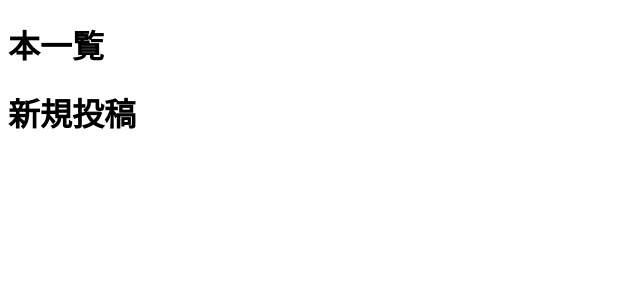
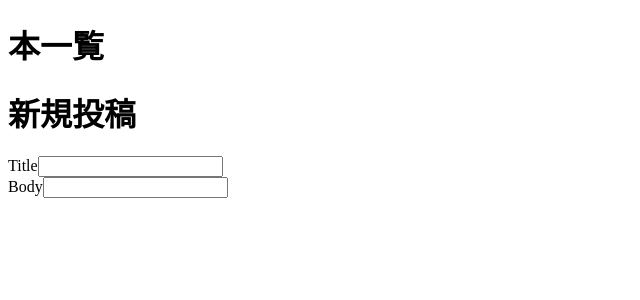
Before and after one commit to j19015/Next_Go, a Next.js app in the folder frontend/: page /books in a window 1280 px wide. Shown: the top 300 px of the page, without its empty margins (0-640 px from the left). Built offline with nearby package versions, Linux system fonts and the light colour scheme.

Commit message:
usestate update page  index->books/index && create form

```diff
--- a/frontend/src/pages/books/index.tsx
+++ b/frontend/src/pages/books/index.tsx
@@ -1,8 +1,25 @@
 import React from 'react';
 import Link from 'next/link';
+//apiにあるcreateBookメソッドをimport
 import{createBook} from'../../lib/api'
 
+//useStateを用いて状態管理
+import { useState } from 'react';
+
 const Home = () => {
+  //title,bodyを定義
+  const [title,setTitle]=useState('');
+  const [body,setBody]=useState('');
+
+  //handleを定義
+  const handleChangeTitle=(e :any)=>{
+    setTitle(e.target.value)
+  }
+
+  const handleChangeBody=(e :any)=>{
+    setBody(e.target.value)
+  }
+
   return (
     <>
       <div>
@@ -10,7 +27,26 @@ const Home = () => {
 
 
         <h1>新規投稿</h1>
-
+        <form>
+          <div>
+            <label htmlFor="title">Title</label>
+            <input
+              id="title"
+              name="title"
+              value={title}
+              onChange={handleChangeTitle}
+            />
+          </div>
+          <div>
+            <label htmlFor="body">Body</label>
+            <input
+              id="body"
+              name="body"
+              value={body}
+              onChange={handleChangeBody}
+            />
+          </div>
+        </form>
       </div>
     </>
   );
```
Also changed, not shown: frontend/src/pages/index.tsx (+0 -8 lines).
